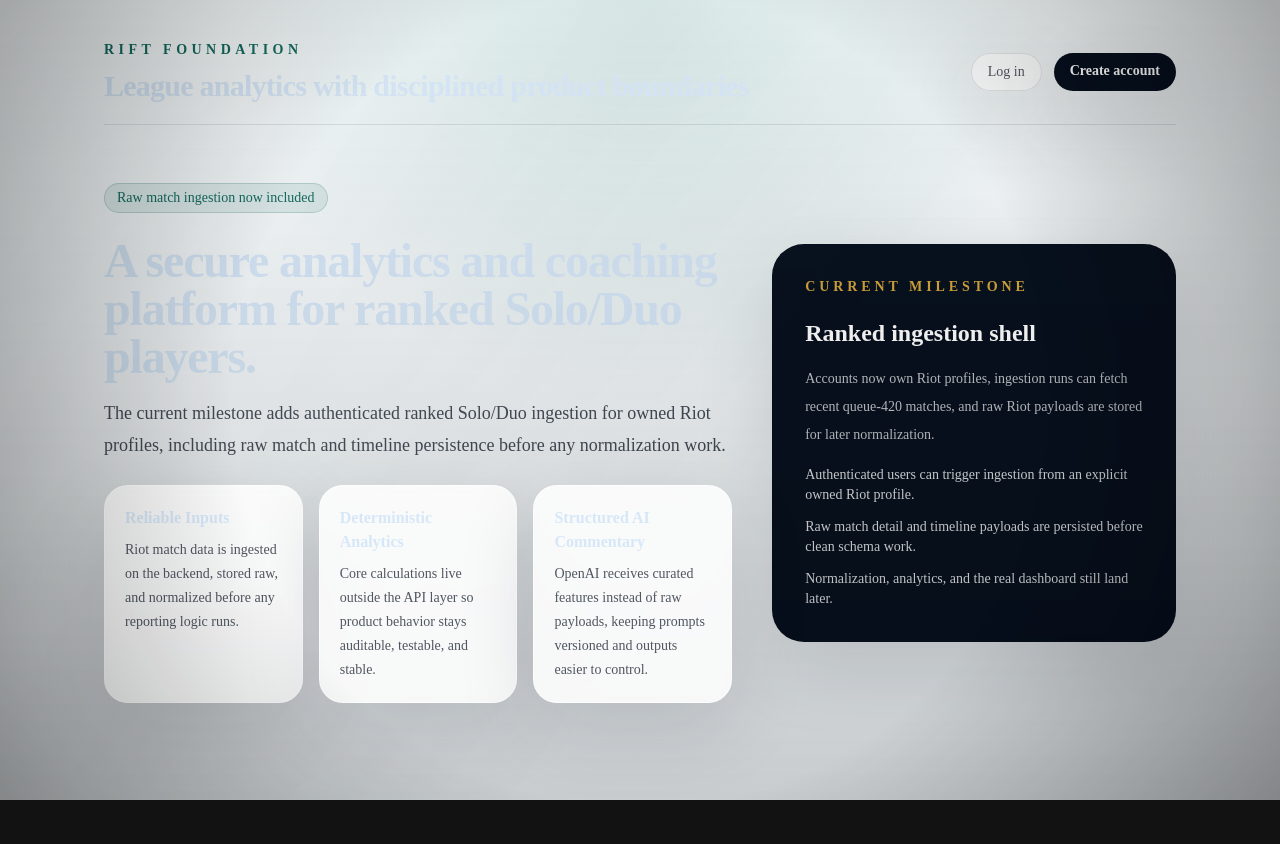
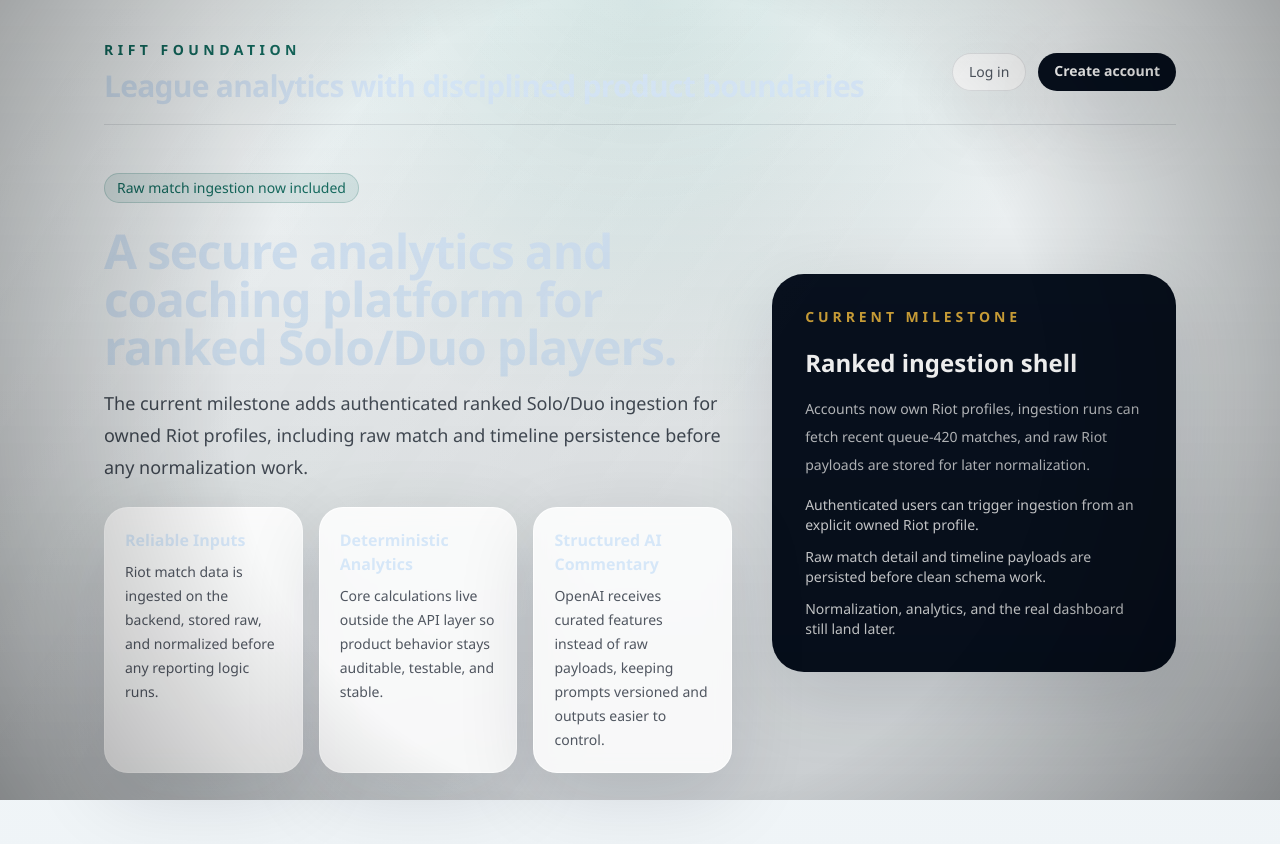
Before and after one commit to Ness-Now/Rift, a Next.js app in the folder apps/web/: page / in a window 1280 px wide. Shown: the top 844 px of the page. Before the commit the page ends 800 px from the top, so only its background shows below. Built offline with nearby package versions, Linux system fonts and the light colour scheme; no server answers.

Commit message:
Remove remote Google font dependency

```diff
--- a/apps/web/app/globals.css
+++ b/apps/web/app/globals.css
@@ -4,6 +4,8 @@
 
 :root {
   color-scheme: dark;
+  --font-sans: "Manrope", "Avenir Next", "Segoe UI", "Helvetica Neue", Arial, sans-serif;
+  --font-display: "Space Grotesk", "Avenir Next Condensed", "Arial Narrow", "Segoe UI", "Helvetica Neue", Arial, sans-serif;
   --background-deep: #071019;
   --background-mid: #0c1724;
   --background-panel: rgba(16, 28, 42, 0.82);
@@ -14,7 +16,7 @@
 }
 
 html {
-  font-family: var(--font-sans), sans-serif;
+  font-family: var(--font-sans);
   background:
     radial-gradient(circle at top, rgba(53, 207, 166, 0.11), transparent 24%),
     radial-gradient(circle at 85% 12%, rgba(212, 166, 58, 0.1), transparent 18%),
@@ -83,7 +85,7 @@ a {
 }
 
 .font-display {
-  font-family: var(--font-display), sans-serif;
+  font-family: var(--font-display);
 }
 
 .dashboard-panel {
--- a/apps/web/app/layout.tsx
+++ b/apps/web/app/layout.tsx
@@ -1,18 +1,7 @@
 import type { Metadata } from "next";
-import { Manrope, Space_Grotesk } from "next/font/google";
 
 import { AuthProvider } from "@/components/auth/auth-provider";
 import "./globals.css";
-
-const manrope = Manrope({
-  subsets: ["latin"],
-  variable: "--font-sans"
-});
-
-const spaceGrotesk = Space_Grotesk({
-  subsets: ["latin"],
-  variable: "--font-display"
-});
 
 export const metadata: Metadata = {
   title: "Rift",
@@ -24,7 +13,7 @@ export default function RootLayout({
 }: Readonly<{ children: React.ReactNode }>) {
   return (
     <html lang="en">
-      <body className={`${manrope.variable} ${spaceGrotesk.variable} bg-night text-frost antialiased`}>
+      <body className="bg-night text-frost antialiased">
         <AuthProvider>{children}</AuthProvider>
       </body>
     </html>
```
Also changed, not shown: 4 other files (tests, documents, lock files or other folders).
